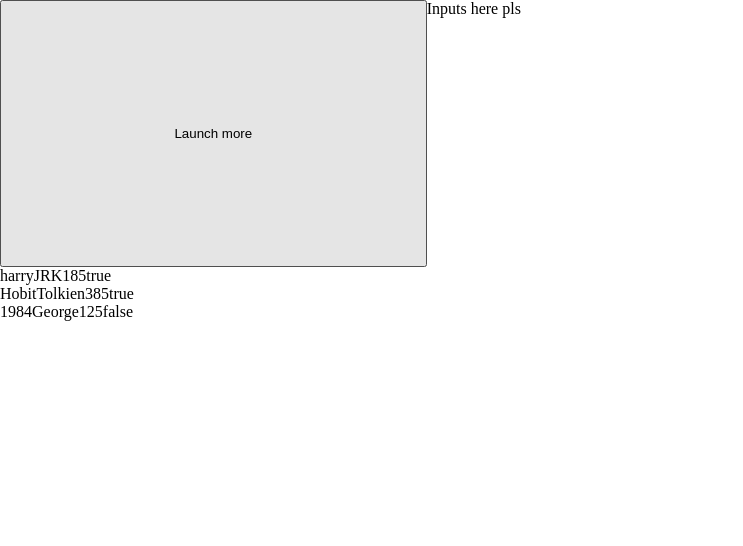
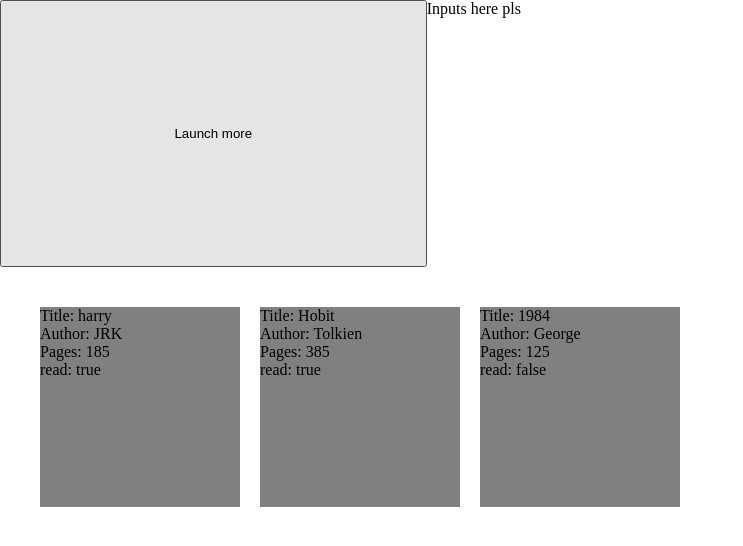
Before and after one commit to feindreh/Library, a plain HTML site: page index.html in a window 1280 px wide. Both pictures are taken after a click on the button "Launch more". Shown: the whole page, without its empty margins (0-743 px from the left). Drawn offline with Linux system fonts and the light colour scheme.

Commit message:
some  styles to book-shelf

```diff
--- a/script.js
+++ b/script.js
@@ -1,3 +1,4 @@
+/* eslint-disable guard-for-in */
 /* eslint-disable no-restricted-syntax */
 const myLibrary = [];
 
@@ -15,14 +16,32 @@ function addBook(title, author, pages, read) {
   myLibrary.push(book);
 }
 
+function getDivFromBook(book) {
+  const div = document.createElement('div');
+  div.style.cssText = 'color: black; background: grey;';
+
+  const pTitle = document.createElement('p');
+  pTitle.innerText = `Title: ${book.title}`;
+
+  const pAuthor = document.createElement('p');
+  pAuthor.innerText = `Author: ${book.author}`;
+
+  const pPages = document.createElement('p');
+  pPages.innerText = `Pages: ${book.pages}`;
+
+  const pRead = document.createElement('p');
+  pRead.innerText = `read: ${book.read}`;
+
+  div.append(pTitle, pAuthor, pPages, pRead);
+
+  return div;
+}
+
 function displayLibrary() {
   // loop through library and render the books
   document.getElementById('book-shelf').innerHTML = '';
   for (const book of myLibrary) {
-    const div = document.createElement('div');
-    for (const part in book) {
-      div.innerText += `${book[part]}`;
-    }
+    const div = getDivFromBook(book);
     document.getElementById('book-shelf').appendChild(div);
   }
 }
--- a/style.css
+++ b/style.css
@@ -16,5 +16,10 @@ html,body>div{
     grid-template: 1fr 2fr / 1fr 2fr
 }
 #book-shelf{
-    grid-area: 2/1/3/3
+    margin:40px;
+    grid-area: 2/1/3/3;
+    display:grid;
+    grid-gap:20px;
+    grid-template-columns: repeat(auto-fit,  minmax(150px, 200px));
+    grid-template-rows: repeat(auto-fit,  minmax(150px, 200px));
 }
```
